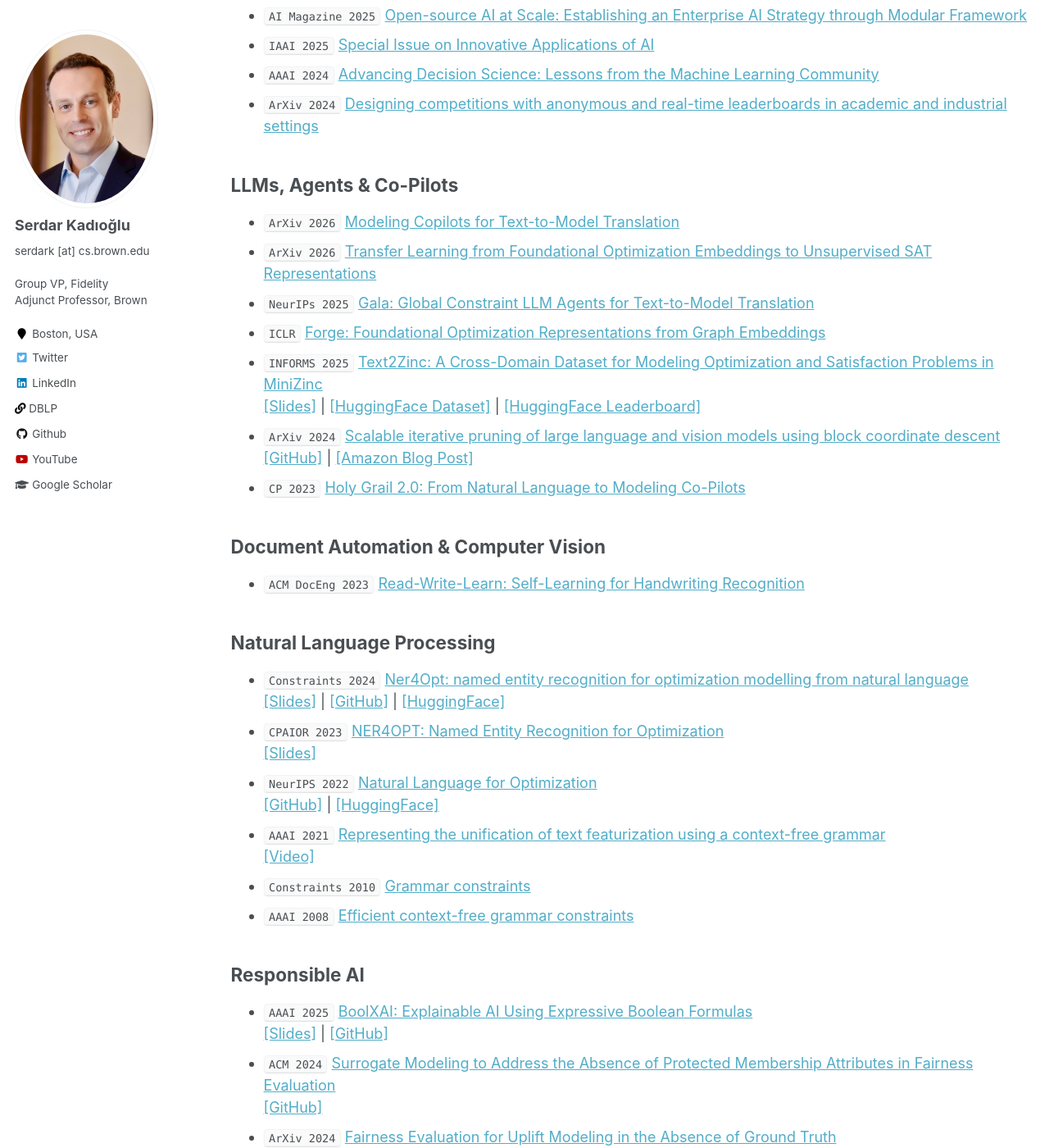
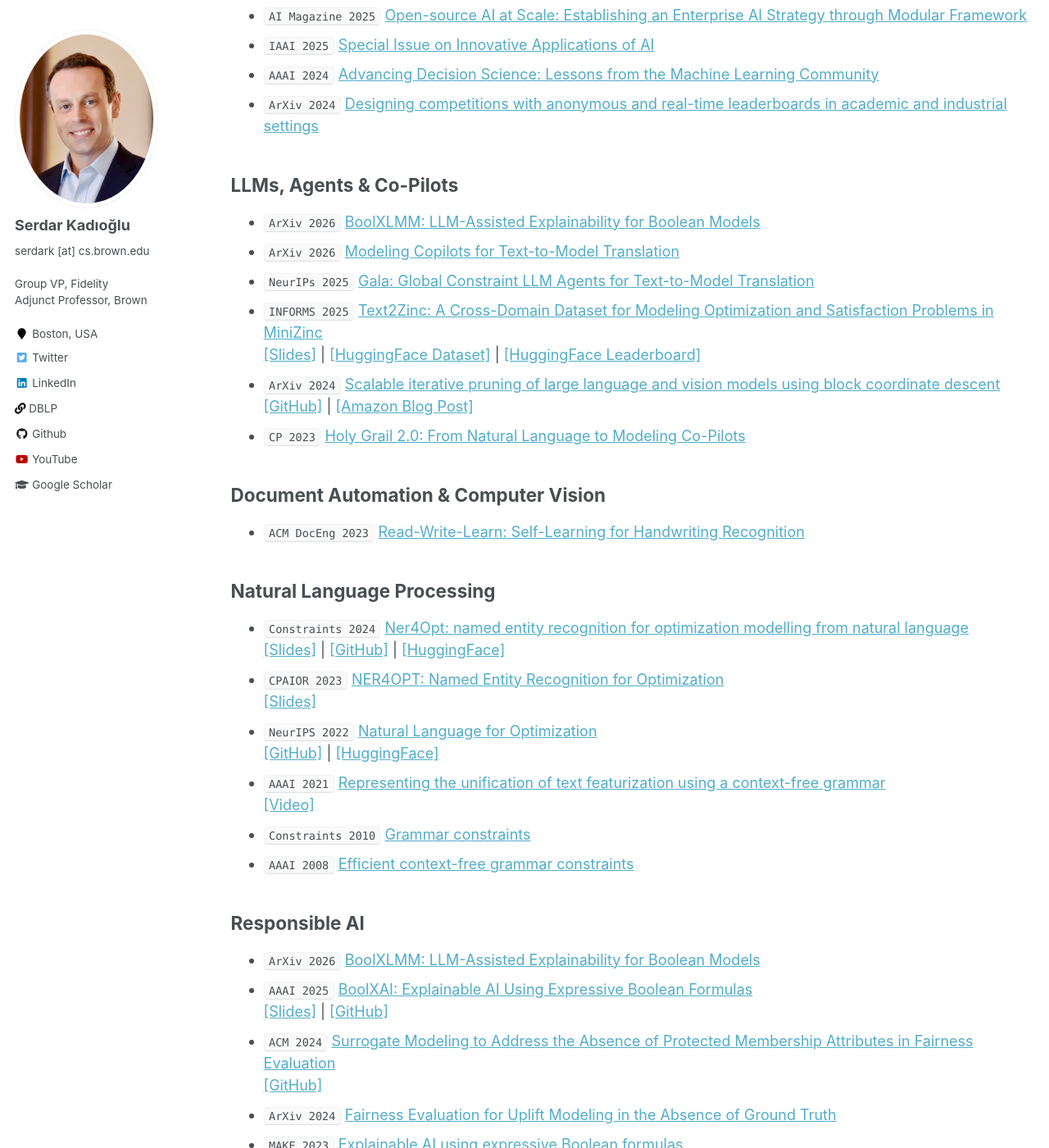
Before and after one commit to skadio/skadio.github.io, a Jekyll site: the page built from _pages/publications.md, in a window 1280 px wide and 1400 px high, scrolled down 320 px. Shown: the whole window at 82% size. Built offline with Jekyll 4.4.1, drawn with Linux system fonts in a browser that asks for light colours; some of the changed text lies outside the part shown.

Commit message:
Update publications.md

```diff
--- a/_pages/publications.md
+++ b/_pages/publications.md
@@ -32,10 +32,9 @@ author_profile: true
 * `ArXiv 2024` [Designing competitions with anonymous and real-time leaderboards in academic and industrial settings](https://arxiv.org/abs/2402.07936)
 
 ## LLMs, Agents & Co-Pilots
+* `ArXiv 2026` [BoolXLMM: LLM-Assisted Explainability for Boolean Models](https://arxiv.org/abs/2605.12139)
 * `ArXiv 2026` [Modeling Copilots for Text-to-Model Translation](https://arxiv.org/abs/2604.12955)
-* `ArXiv 2026` [Transfer Learning from Foundational Optimization Embeddings to Unsupervised SAT Representations](https://arxiv.org/abs/2604.15448)
 * `NeurIPs 2025` [Gala: Global Constraint LLM Agents for Text-to-Model Translation](https://arxiv.org/pdf/2509.08970)
-* `ICLR` [Forge: Foundational Optimization Representations from Graph Embeddings](https://arxiv.org/pdf/2508.20330)
 * `INFORMS 2025` [Text2Zinc: A Cross-Domain Dataset for Modeling Optimization and Satisfaction Problems in MiniZinc](https://arxiv.org/abs/2503.10642)<br>
 [[Slides]](https://nbviewer.org/github/skadio/skadio.github.io/blob/master/files/2025_AAAI_Text2Zinc.pdf) | [[HuggingFace Dataset]](https://huggingface.co/datasets/skadio/text2zinc) | [[HuggingFace Leaderboard]](https://huggingface.co/spaces/skadio/text2zinc-leaderboard)
 * `ArXiv 2024` [Scalable iterative pruning of large language and vision models using block coordinate descent](https://arxiv.org/pdf/2411.17796)<br>
@@ -61,6 +60,7 @@ author_profile: true
 
 
 ## Responsible AI
+* `ArXiv 2026` [BoolXLMM: LLM-Assisted Explainability for Boolean Models](https://arxiv.org/abs/2605.12139)
 * `AAAI 2025` [BoolXAI: Explainable AI Using Expressive Boolean Formulas](https://ojs.aaai.org/index.php/AAAI/article/view/35157)<br>
 [[Slides]](https://nbviewer.org/github/skadio/skadio.github.io/blob/master/files/2025_IAAI_BoolXAI.pdf) | [[GitHub]](https://github.com/fidelity/boolxai)
 * `ACM 2024` [Surrogate Modeling to Address the Absence of Protected Membership Attributes in Fairness Evaluation](https://dl.acm.org/doi/pdf/10.1145/3700145)<br> [[GitHub]](https://github.com/fidelity/jurity?tab=readme-ov-file#quick-start-probabilistic-fairness-evaluation)
@@ -95,6 +95,7 @@ author_profile: true
 
 
 ## Machine Learning
+* `ArXiv 2026` [Transfer Learning from Foundational Optimization Embeddings to Unsupervised SAT Representations](https://arxiv.org/abs/2604.15448)
 * `AI Magazine 2023` [Seq2Pat: Sequence-to-pattern generation to bridge pattern mining with machine learning](https://onlinelibrary.wiley.com/doi/epdf/10.1002/aaai.12081)<br>
 [[CMU Blog Post]](https://www.cmu.edu/tepper/news/stories/2023/may/fidelity-ai.html) | [GitHub](https://github.com/fidelity/seq2pat)
 * `AAAI 2023` [Bridging Constraint-based Sequential Pattern Mining and Machine Learning](http://osullivan.ucc.ie/CPML2023/submissions/09.pdf)<br>
@@ -112,6 +113,7 @@ author_profile: true
 
 
 ## Algorithmic Reasoning
+* `TMLR 2026` [Forge: Foundational Optimization Representations from Graph Embeddings](https://arxiv.org/pdf/2508.20330)
 * `MOPTA 2021` [Integrated Vehicle Routing and Monte Carlo Scheduling Approach for the Home Service Assignment, Routing, and Scheduling Problem](https://arxiv.org/abs/2106.16176) <br>
 <span style="color:green">Finalist at the AIMMS-MOPTA Optimization Modeling Competition</span>, [[Brown News]](http://cs.brown.edu/news/2021/08/11/brown-cs-team-takes-third-place-thirteenth-modeling-and-optimization-competition/)
 * `European Journal on Comb. Opt. 2019` [Core group placement: allocation and provisioning of heterogeneous resources](https://link.springer.com/article/10.1007/s13675-018-0095-9)
```
